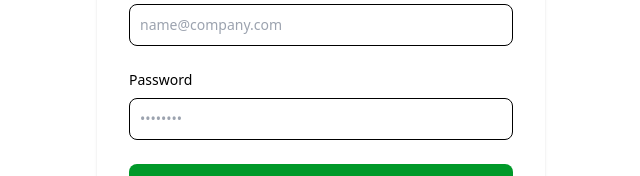
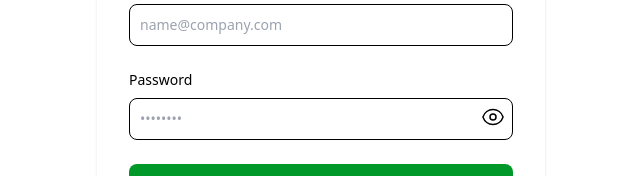
Before and after one commit to Facu-J-Boy/ToDo-App, a React (Create React App) app in the folder client/: page / in a window 1280 px wide. Shown: the part 275-451 px from the top of the page, without its empty margins (319-959 px from the left). Built offline with nearby package versions, Linux system fonts and the light colour scheme; no server answers; a web font is replaced by a local one.

Commit message:
login with email input password visibility

```diff
--- a/client/src/components/LoginWithEmail.tsx
+++ b/client/src/components/LoginWithEmail.tsx
@@ -9,6 +9,7 @@
     const [password, setPassword] = useState('');
     const [emailError, setEmailError] = useState(false);
     const [passwordError, setPasswordError] = useState(false);
+    const [showPassword, setShowPassword] = useState(false);
 
     console.log('password: ', password);
 
@@ -52,6 +53,10 @@
 
   const isDisabled = !validatePassword(password) || !validateEmail(email);
 
+  const togglePasswordVisibility = () => {
+    setShowPassword(!showPassword);
+  };
+
   return (
     <section className="bg-gray-50 dark:bg-gray-900">
     <div className="flex flex-col items-center justify-center px-6 py-8 mx-auto md:h-screen lg:py-0">
@@ -70,7 +75,7 @@
                         id="email"
                         className={
                           emailError?
-                          "border-solid border-2 border-red rounded-lg p-2.5 w-full mb-5"
+                          "border-solid border-2 border-red rounded-lg p-2.5 w-full mb-5 bg-gray-50 border border-gray-300 text-gray-900 sm:text-sm rounded-lg focus:ring-primary-600 focus:border-primary-600 block w-full p-2.5 dark:bg-gray-700 dark:border-gray-600 dark:placeholder-gray-400 dark:text-white dark:focus:ring-blue-500 dark:focus:border-blue-500"
                           :
                           "mb-5 bg-gray-50 border border-gray-300 text-gray-900 sm:text-sm rounded-lg focus:ring-primary-600 focus:border-primary-600 block w-full p-2.5 dark:bg-gray-700 dark:border-gray-600 dark:placeholder-gray-400 dark:text-white dark:focus:ring-blue-500 dark:focus:border-blue-500"}
                         placeholder="name@company.com"
@@ -78,20 +83,38 @@
                         onInput={handleEmailChange} />
                         {emailError && <p className="text-red font-medium">Please enter a valid email.</p>}
                     </div>
-                    <div>
+                    <div className='relative'>
                         <label htmlFor="password" className="block mb-2 text-sm font-medium text-gray-900 dark:text-white">Password</label>
                         <input
-                        type="password"
+                        type={showPassword ? 'text' : 'password'}
                         name="password"
                         id="password"
                         placeholder="••••••••"
                         className={
                           passwordError?
-                          "border-solid border-2 border-red rounded-lg p-2.5 w-full mb-5"
+                          "relative focus:outline-none border-solid border-2 border-red rounded-lg p-2.5 w-full mb-5 bg-gray-50 border border-gray-300 text-gray-900 sm:text-sm rounded-lg focus:ring-primary-600 focus:border-primary-600 block w-full p-2.5 dark:bg-gray-700 dark:border-gray-600 dark:placeholder-gray-400 dark:text-white dark:focus:ring-blue-500 dark:focus:border-blue-500"
                           :
-                          "bg-gray-50 border border-gray-300 text-gray-900 sm:text-sm rounded-lg focus:ring-primary-600 focus:border-primary-600 block w-full p-2.5 dark:bg-gray-700 dark:border-gray-600 dark:placeholder-gray-400 dark:text-white dark:focus:ring-blue-500 dark:focus:border-blue-500"}
+                          "relative focus:outline-none bg-gray-50 border border-gray-300 text-gray-900 sm:text-sm rounded-lg focus:ring-primary-600 focus:border-primary-600 block w-full p-2.5 dark:bg-gray-700 dark:border-gray-600 dark:placeholder-gray-400 dark:text-white dark:focus:ring-blue-500 dark:focus:border-blue-500"}
                         value={password}
                         onInput={handlePasswordChange} />
+                        <button
+                        type="button"
+                        onClick={togglePasswordVisibility}
+                        className={
+                          passwordError?
+                          "absolute top-1/2 right-2 transform -translate-y-5 text-gray-500 hover:text-gray-700"
+                        :
+                          "absolute top-1/2 right-2 transform -translate-y-0 text-gray-500 hover:text-gray-700"}
+                        >{showPassword ?
+                          <svg xmlns="http://www.w3.org/2000/svg" fill="none" viewBox="0 0 24 24" strokeWidth={1.5} stroke="currentColor" className="w-6 h-6">
+                            <path strokeLinecap="round" strokeLinejoin="round" d="M3.98 8.223A10.477 10.477 0 001.934 12C3.226 16.338 7.244 19.5 12 19.5c.993 0 1.953-.138 2.863-.395M6.228 6.228A10.45 10.45 0 0112 4.5c4.756 0 8.773 3.162 10.065 7.498a10.523 10.523 0 01-4.293 5.774M6.228 6.228L3 3m3.228 3.228l3.65 3.65m7.894 7.894L21 21m-3.228-3.228l-3.65-3.65m0 0a3 3 0 10-4.243-4.243m4.242 4.242L9.88 9.88" />
+                          </svg>
+                          :
+                          <svg xmlns="http://www.w3.org/2000/svg" fill="none" viewBox="0 0 24 24" strokeWidth={1.5} stroke="currentColor" className="w-6 h-6">
+                            <path strokeLinecap="round" strokeLinejoin="round" d="M2.036 12.322a1.012 1.012 0 010-.639C3.423 7.51 7.36 4.5 12 4.5c4.638 0 8.573 3.007 9.963 7.178.07.207.07.431 0 .639C20.577 16.49 16.64 19.5 12 19.5c-4.638 0-8.573-3.007-9.963-7.178z" />
+                          <path strokeLinecap="round" strokeLinejoin="round" d="M15 12a3 3 0 11-6 0 3 3 0 016 0z" />
+                      </svg>
+                      }</button>
                         {passwordError && <p className="text-red font-medium">Min 6 characters.</p>}
                     </div>
                     <button type="submit"
--- a/client/src/components/Logo.tsx
+++ b/client/src/components/Logo.tsx
@@ -2,7 +2,7 @@
 
 const Logo = () => {
   return (
-    <div className='flex justify-center'>
+    <div className='flex justify-center items-center h-screen'>
         <p className={`inline text-9xl text-end font-bold`}>ToD</p>
         <img className="w-32 h-32" src='https://res.cloudinary.com/dvqh0exq6/image/upload/v1684796220/ToDo/approval-symbol-check-mark-in-a-circle-drawn-by-hand-vector-green-sign-ok-approval-or_y8zl8g.jpg' />
     </div>
```
